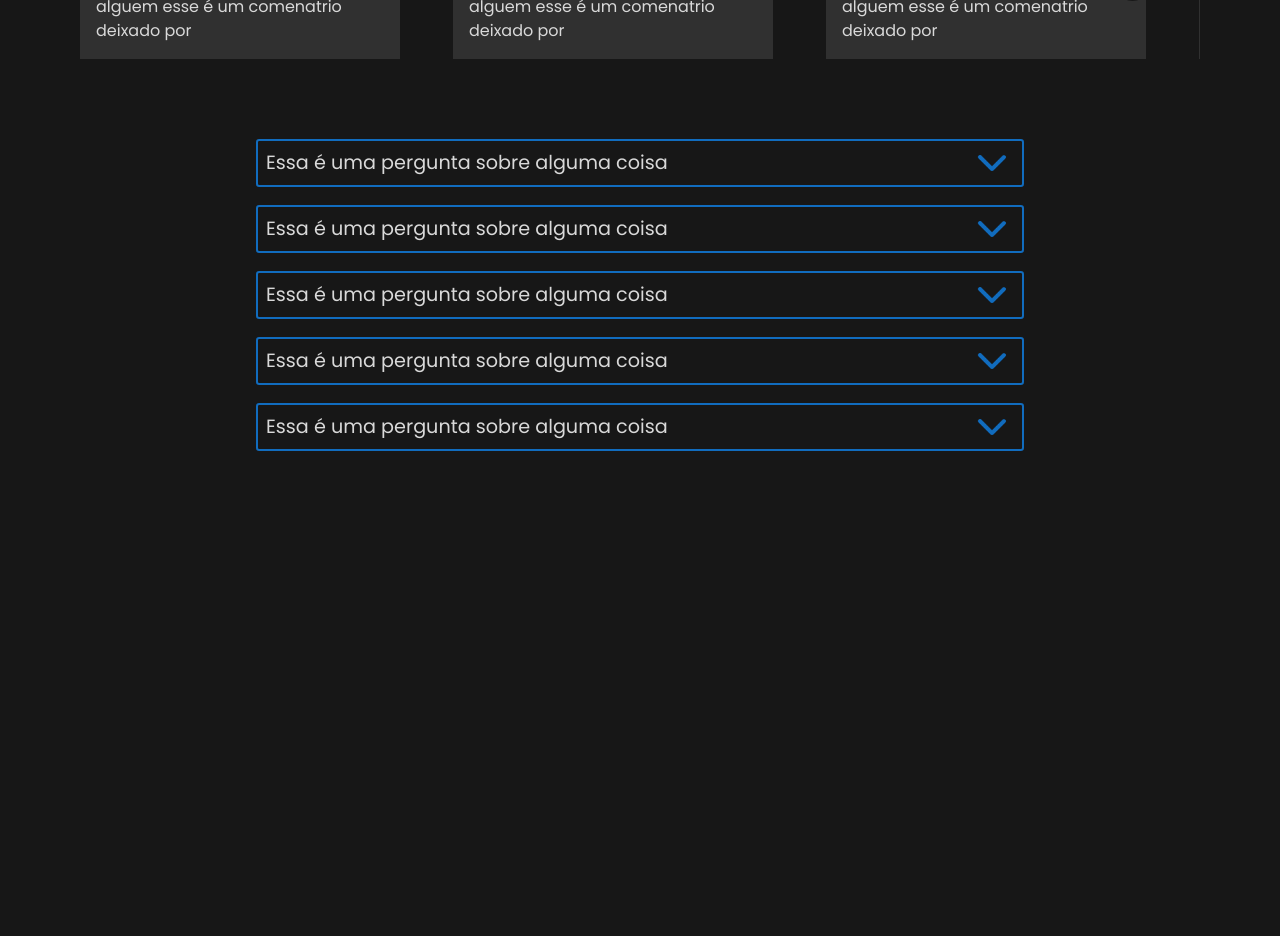
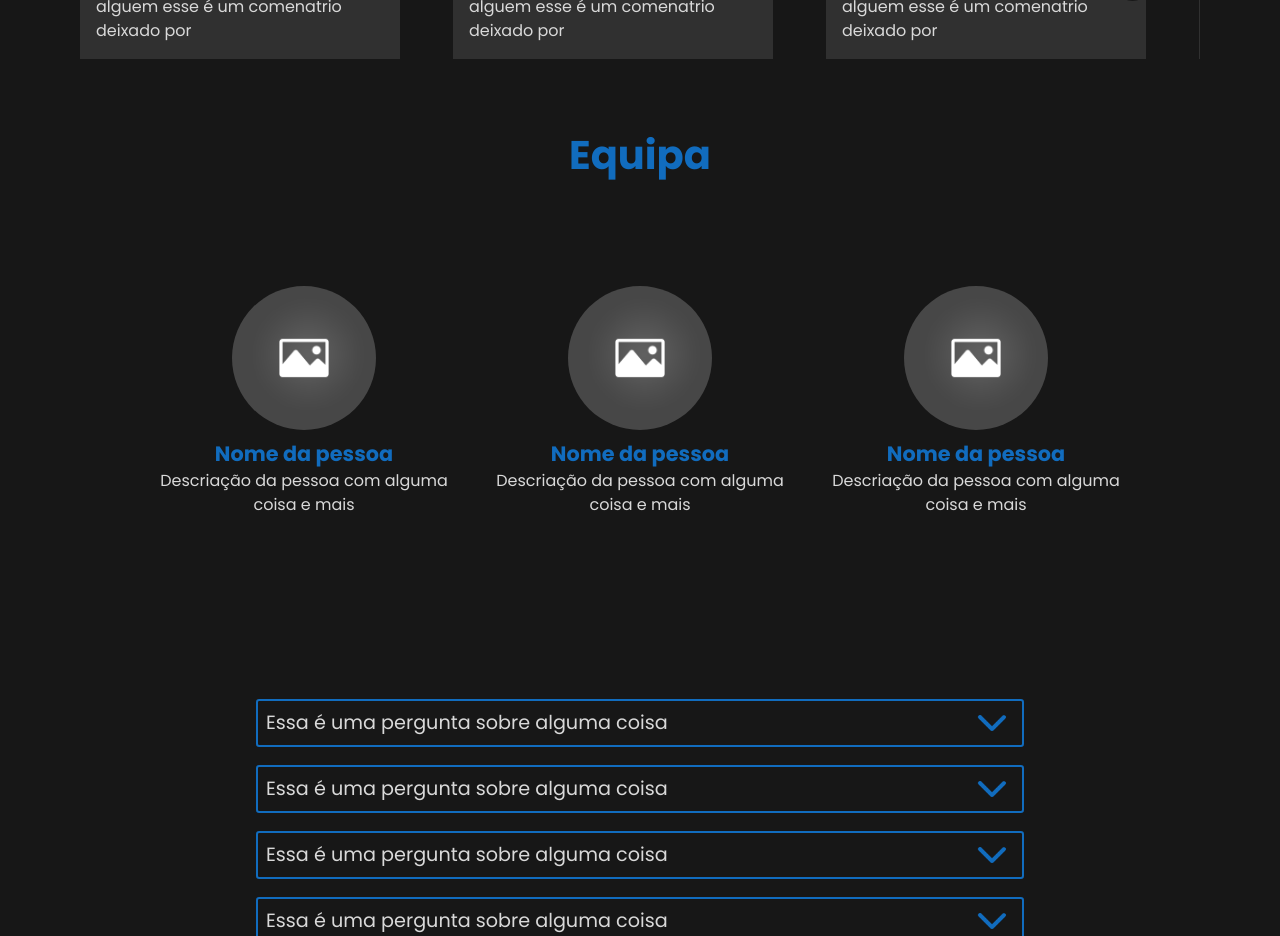
Before and after one commit to juniorgomes14/Safe-Website, a React (Vite) app: page / in a window 1280 px wide. Shown: the part 3060-3996 px from the top of the page. Before the commit the page ends 3513 px from the top, so only its background shows below. Built offline with nearby package versions, Linux system fonts and the light colour scheme.

Commit message:
feat: add about section

```diff
--- a/src/App.jsx
+++ b/src/App.jsx
@@ -1,4 +1,5 @@
 import "./App.css";
+import About from "./sections/About/About";
 import CallToAction from "./sections/CallToAction/CallToAction";
 import Comments from "./sections/Comments/Comments";
 import FAQ from "./sections/FAQ/FAQ";
@@ -11,6 +12,7 @@ function App() {
       <Services />
       <CallToAction />
       <Comments />
+      <About />
       <FAQ />
     </>
   );
--- /dev/null
+++ b/src/components/TeamMember/TeamMember.css
@@ -0,0 +1,24 @@
+.team-member{
+    display: flex;
+    width: 18rem;
+    height: 20rem;
+    flex-direction: column;
+    align-items: center;
+    justify-content: center;
+}
+.team-member img{
+    border-radius: 50%;
+    width: 50%;
+}
+.member-name{
+    margin-top: .5rem;
+    text-align: center;
+    color: var(--blue);
+    font-size: 1.3em;
+    font-weight: bold;
+}
+.member-description{
+    text-align: center;
+    color: var(--light-gray);
+    font-size: 1em;
+}
--- /dev/null
+++ b/src/components/TeamMember/TeamMember.jsx
@@ -0,0 +1,15 @@
+import React from 'react'
+import "./TeamMember.css"
+import Placeholder from "../../assets/placeholder.jpg"
+
+const TeamMember = () => {
+  return (
+    <div className="team-member">
+        <img  src={Placeholder} alt="team-member-image"/>
+        <p className="member-name">Nome da pessoa</p>
+        <p className="member-description">Descriação da pessoa com alguma coisa e mais </p>
+    </div>
+  )
+}
+
+export default TeamMember
--- /dev/null
+++ b/src/sections/About/About.css
@@ -0,0 +1,23 @@
+#about{
+    width: 100%;
+    height: 30rem;
+    display: flex;
+    align-items: center;
+    justify-content: center;
+    margin-top: 5rem;
+    flex-direction: column;
+}
+
+.team-members{
+    display: flex;
+    align-items: center;
+    justify-content: center;
+    width: 80%;
+    height: 90%;
+    gap: 3rem;
+}
+.about-title{
+    color: var(--blue);
+    font-size: 2.5em;
+    margin-top: -1rem;
+}
--- /dev/null
+++ b/src/sections/About/About.jsx
@@ -0,0 +1,18 @@
+import React from 'react'
+import "./About.css"
+import TeamMember from '../../components/TeamMember/TeamMember'
+const About = () => {
+  return (
+    <section id="about">
+        <h3 className='about-title'>Equipa</h3>
+        <div className="team-members">
+            <TeamMember/>
+            <TeamMember/>
+            <TeamMember/>
+        </div>
+
+    </section>
+  )
+}
+
+export default About
```
Also changed, not shown: src/assets/placeholder.jpg (added), 1 other file (tests, documents, lock files or other folders).
